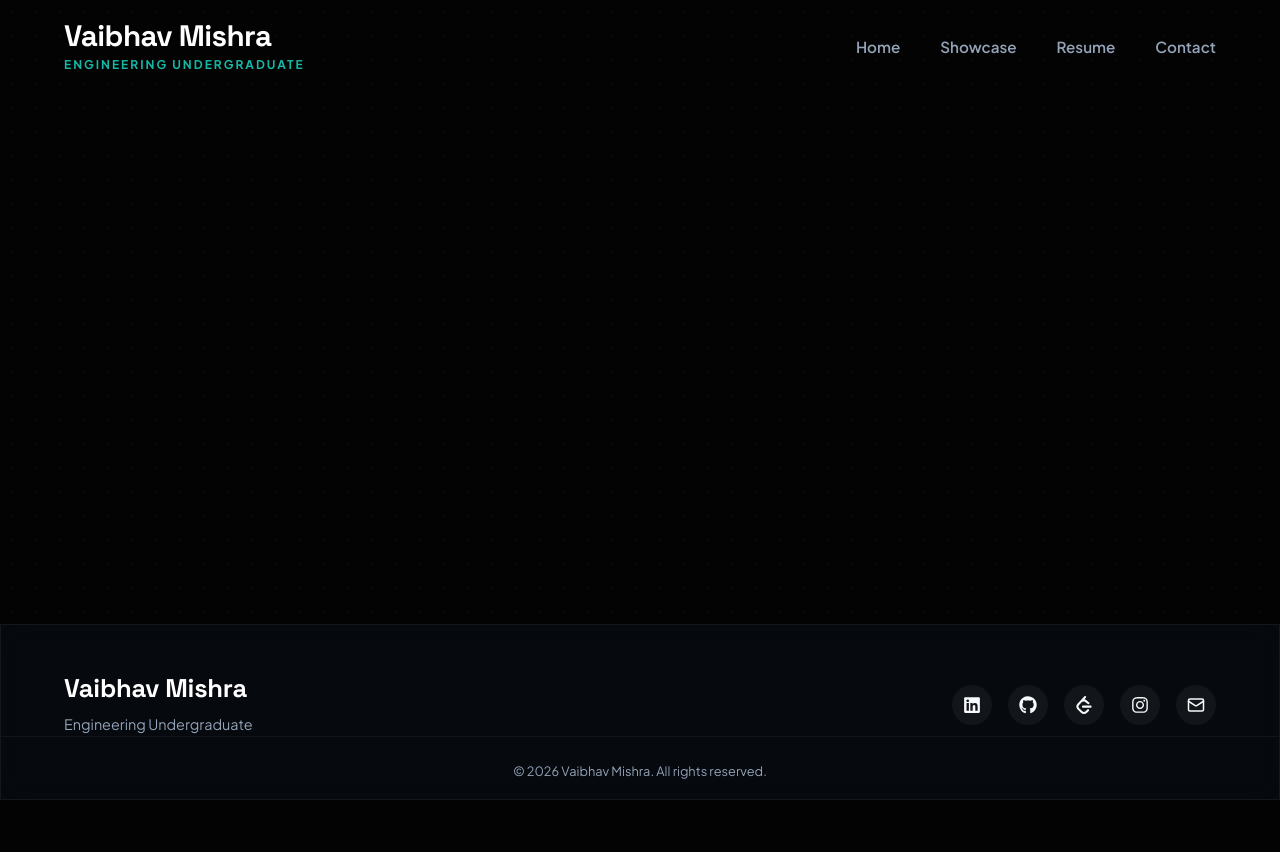
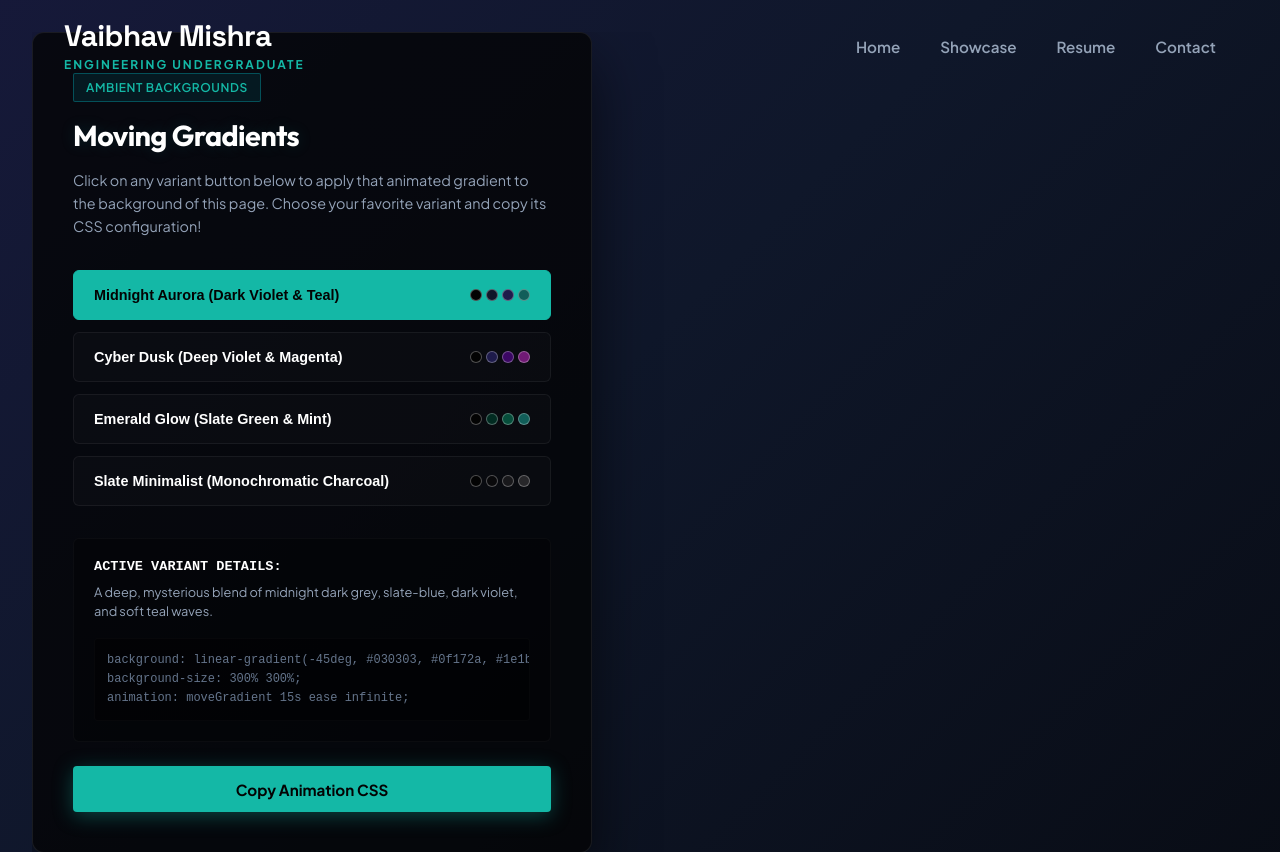
Before and after one commit to Vmishra2222/GraphicsPortfolio, a React (Vite) app: page /gradients in a window 1280 px wide. Shown: the top 852 px of the page. Before the commit the page ends 800 px from the top, so only its background shows below. Built offline with nearby package versions, Linux system fonts and the light colour scheme.

Commit message:
feat: add blank page under /gradients to preview moving background gradient variants

```diff
--- a/src/App.jsx
+++ b/src/App.jsx
@@ -8,6 +8,7 @@ import Projects from './pages/Projects';
 import Contact from './pages/Contact';
 import Loader from './components/Loader';
 import FontPreview from './pages/FontPreview';
+import GradientPreview from './pages/GradientPreview';
 
 function App() {
   const [isLoading, setIsLoading] = useState(true);
@@ -41,6 +42,7 @@ function App() {
           <Route path="/projects" element={<Projects />} />
           <Route path="/contact" element={<Contact />} />
           <Route path="/fonts" element={<FontPreview />} />
+          <Route path="/gradients" element={<GradientPreview />} />
         </Routes>
       </main>
       <Footer />
--- /dev/null
+++ b/src/pages/GradientPreview.jsx
@@ -0,0 +1,188 @@
+import { useState } from 'react';
+import BlindsReveal from '../components/BlindsReveal';
+
+const GradientPreview = () => {
+  const [activeVariant, setActiveVariant] = useState('midnight');
+  const [copiedId, setCopiedId] = useState(null);
+
+  const gradientVariants = [
+    {
+      id: 'midnight',
+      name: 'Midnight Aurora (Dark Violet & Teal)',
+      colors: ['#030303', '#0f172a', '#1e1b4b', '#115e59'],
+      css: 'linear-gradient(-45deg, #030303, #0f172a, #1e1b4b, #115e59)',
+      description: 'A deep, mysterious blend of midnight dark grey, slate-blue, dark violet, and soft teal waves.'
+    },
+    {
+      id: 'cyber',
+      name: 'Cyber Dusk (Deep Violet & Magenta)',
+      colors: ['#030303', '#1e1b4b', '#3b0764', '#701a75'],
+      css: 'linear-gradient(-45deg, #030303, #1e1b4b, #3b0764, #701a75)',
+      description: 'A rich, high-contrast digital sunset mix of deep dark indigo, royal purple, and magenta highlights.'
+    },
+    {
+      id: 'emerald',
+      name: 'Emerald Glow (Slate Green & Mint)',
+      colors: ['#030303', '#022c22', '#064e3b', '#115e59'],
+      css: 'linear-gradient(-45deg, #030303, #022c22, #064e3b, #115e59)',
+      description: 'A organic, natural, dark forest-green and mint-teal animation blending with charcoal black.'
+    },
+    {
+      id: 'slate',
+      name: 'Slate Minimalist (Monochromatic Charcoal)',
+      colors: ['#030303', '#09090b', '#18181b', '#27272a'],
+      css: 'linear-gradient(-45deg, #030303, #09090b, #18181b, #27272a)',
+      description: 'A very clean, subtle, and sophisticated series of shifting cool charcoal grey and off-black tones.'
+    }
+  ];
+
+  const currentVariant = gradientVariants.find(v => v.id === activeVariant);
+
+  const handleCopyCSS = (variant) => {
+    const cssCode = `@keyframes moveGradient {
+  0% { background-position: 0% 50%; }
+  50% { background-position: 100% 50%; }
+  100% { background-position: 0% 50%; }
+}
+
+body {
+  background: ${variant.css};
+  background-size: 300% 300%;
+  animation: moveGradient 15s ease infinite;
+}`;
+
+    navigator.clipboard.writeText(cssCode).then(() => {
+      setCopiedId(variant.id);
+      setTimeout(() => setCopiedId(null), 2000);
+    });
+  };
+
+  return (
+    <div style={{
+      minHeight: '100vh',
+      width: '100%',
+      position: 'relative',
+      overflow: 'hidden',
+      display: 'flex',
+      alignItems: 'center',
+      justifyContent: 'center',
+      padding: '2rem',
+      // Background animation styles applied dynamically
+      background: currentVariant.css,
+      backgroundSize: '300% 300%',
+      animation: 'moveGradient 15s ease infinite',
+      transition: 'background 1.5s cubic-bezier(0.25, 1, 0.5, 1)'
+    }}>
+      {/* Dynamic CSS injecting the movement keyframes on this page */}
+      <style dangerouslySetInnerHTML={{__html: `
+        @keyframes moveGradient {
+          0% { background-position: 0% 50%; }
+          50% { background-position: 100% 50%; }
+          100% { background-position: 0% 50%; }
+        }
+      `}} />
+
+      <BlindsReveal delay={0.1}>
+        <div className="glass" style={{
+          maxWidth: '560px',
+          width: '100%',
+          padding: '2.5rem',
+          borderRadius: '12px',
+          border: '1px solid rgba(255,255,255,0.08)',
+          background: 'rgba(3, 3, 3, 0.75)',
+          backdropFilter: 'blur(20px)',
+          boxShadow: '0 30px 60px rgba(0,0,0,0.6)',
+          zIndex: 10
+        }}>
+          <span className="badge" style={{ marginBottom: '1rem' }}>Ambient Backgrounds</span>
+          <h2 style={{ fontSize: '1.8rem', color: '#fff', marginBottom: '1rem' }}>Moving Gradients</h2>
+          <p style={{ fontSize: '0.9rem', color: 'var(--text-secondary)', marginBottom: '2rem', lineHeight: '1.6' }}>
+            Click on any variant button below to apply that animated gradient to the background of this page. Choose your favorite variant and copy its CSS configuration!
+          </p>
+
+          {/* Toggle buttons */}
+          <div style={{
+            display: 'flex',
+            flexDirection: 'column',
+            gap: '0.75rem',
+            marginBottom: '2rem'
+          }}>
+            {gradientVariants.map((variant) => (
+              <button
+                key={variant.id}
+                onClick={() => setActiveVariant(variant.id)}
+                style={{
+                  width: '100%',
+                  padding: '1rem 1.25rem',
+                  borderRadius: '6px',
+                  background: activeVariant === variant.id ? 'var(--accent-color)' : 'rgba(255,255,255,0.02)',
+                  color: activeVariant === variant.id ? '#030303' : '#fff',
+                  border: `1px solid ${activeVariant === variant.id ? 'var(--accent-color)' : 'rgba(255,255,255,0.06)'}`,
+                  textAlign: 'left',
+                  cursor: 'pointer',
+                  fontWeight: '600',
+                  fontSize: '0.9rem',
+                  display: 'flex',
+                  justifyContent: 'space-between',
+                  alignItems: 'center',
+                  transition: 'all 0.3s ease'
+                }}
+              >
+                <span>{variant.name}</span>
+                <div style={{ display: 'flex', gap: '4px' }}>
+                  {variant.colors.map((c, i) => (
+                    <span key={i} style={{
+                      width: '12px',
+                      height: '12px',
+                      borderRadius: '50%',
+                      background: c,
+                      border: '0.5px solid rgba(255,255,255,0.3)'
+                    }}></span>
+                  ))}
+                </div>
+              </button>
+            ))}
+          </div>
+
+          {/* Info and code snippet for active variant */}
+          <div style={{
+            padding: '1.25rem',
+            background: 'rgba(0,0,0,0.3)',
+            borderRadius: '6px',
+            border: '1px solid rgba(255,255,255,0.03)',
+            marginBottom: '1.5rem'
+          }}>
+            <h4 style={{ color: '#fff', fontSize: '0.85rem', marginBottom: '0.5rem', fontFamily: 'monospace' }}>
+              ACTIVE VARIANT DETAILS:
+            </h4>
+            <p style={{ fontSize: '0.8rem', color: 'var(--text-secondary)', marginBottom: '1rem', lineHeight: '1.5' }}>
+              {currentVariant.description}
+            </p>
+            <pre style={{
+              fontSize: '0.75rem',
+              fontFamily: 'monospace',
+              color: 'var(--text-muted)',
+              overflowX: 'auto',
+              background: '#0303034d',
+              padding: '0.75rem',
+              borderRadius: '4px',
+              border: '1px solid rgba(255,255,255,0.02)'
+            }}>
+              {`background: ${currentVariant.css};\nbackground-size: 300% 300%;\nanimation: moveGradient 15s ease infinite;`}
+            </pre>
+          </div>
+
+          <button
+            onClick={() => handleCopyCSS(currentVariant)}
+            className="btn btn-primary"
+            style={{ width: '100%', padding: '0.85rem' }}
+          >
+            {copiedId === currentVariant.id ? 'CSS Code Copied!' : 'Copy Animation CSS'}
+          </button>
+        </div>
+      </BlindsReveal>
+    </div>
+  );
+};
+
+export default GradientPreview;
```
